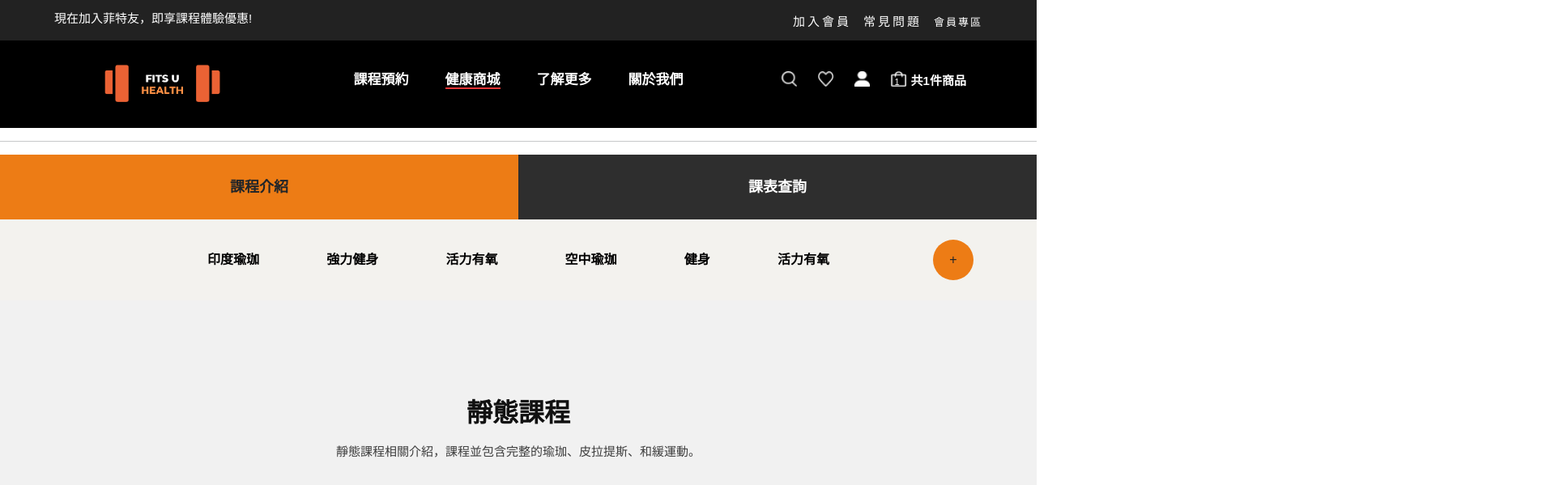
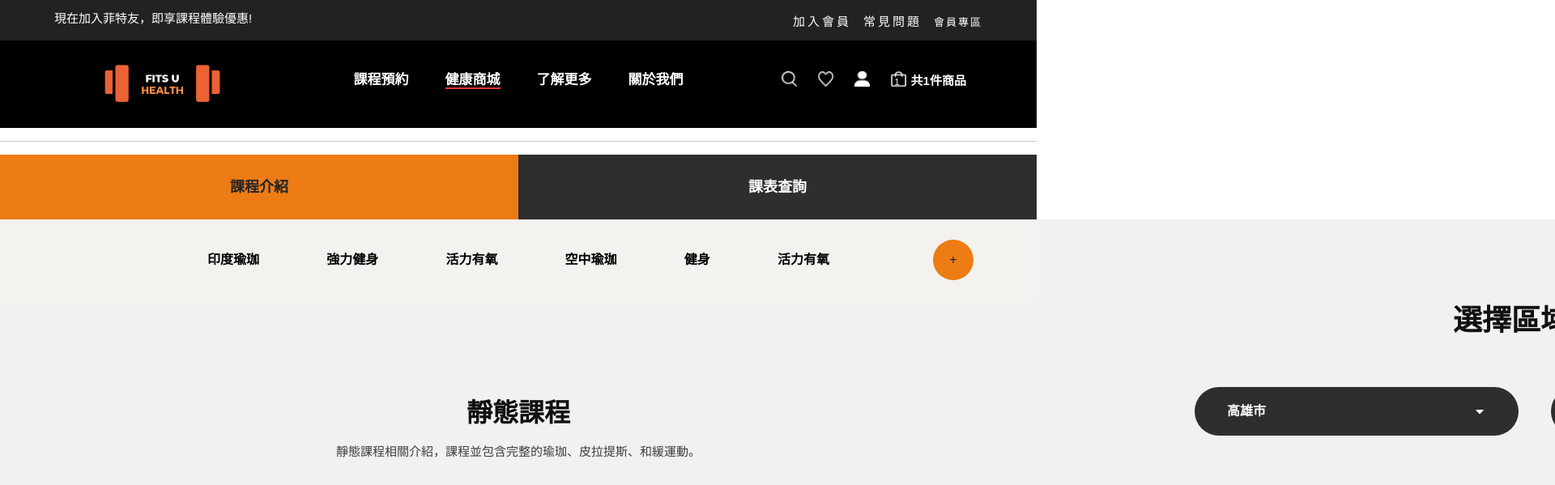
Before and after one commit to ni86910/team1_final, a Next.js app in the folder frontend-react/: page /class in a window 1280 px wide. Shown: the top 599 px of the page at 81% size, 1920 px wide, since content can reach past the window. Built offline with nearby package versions, Linux system fonts and the light colour scheme.

Commit message:
測試滑動分頁到一半 目前200%寬度沒問題，問題在footer的顯示

```diff
--- a/frontend-react/pages/class/index.js
+++ b/frontend-react/pages/class/index.js
@@ -15,10 +15,10 @@ export default function Class() {
       </Head>
       <hr />
       <ClassSwitch />
-      {/* <div style={{ display: 'flex', width: '200%' }}> */}
-      <ClassIntro />
-      {/* <ClassSchedule /> */}
-      {/* </div> */}
+      <div style={{ display: 'flex', width: '200%', position: '' }}>
+        <ClassIntro />
+        <ClassSchedule />
+      </div>
     </>
   )
 }
--- a/frontend-react/styles/class-intro.module.scss
+++ b/frontend-react/styles/class-intro.module.scss
@@ -109,7 +109,7 @@ $white: #ffffff;
   display: flex;
   flex-direction: column;
   align-items: center;
-  width: 100%;
+  width: 50%;
 }
 .category-nav {
   display: flex;
```
